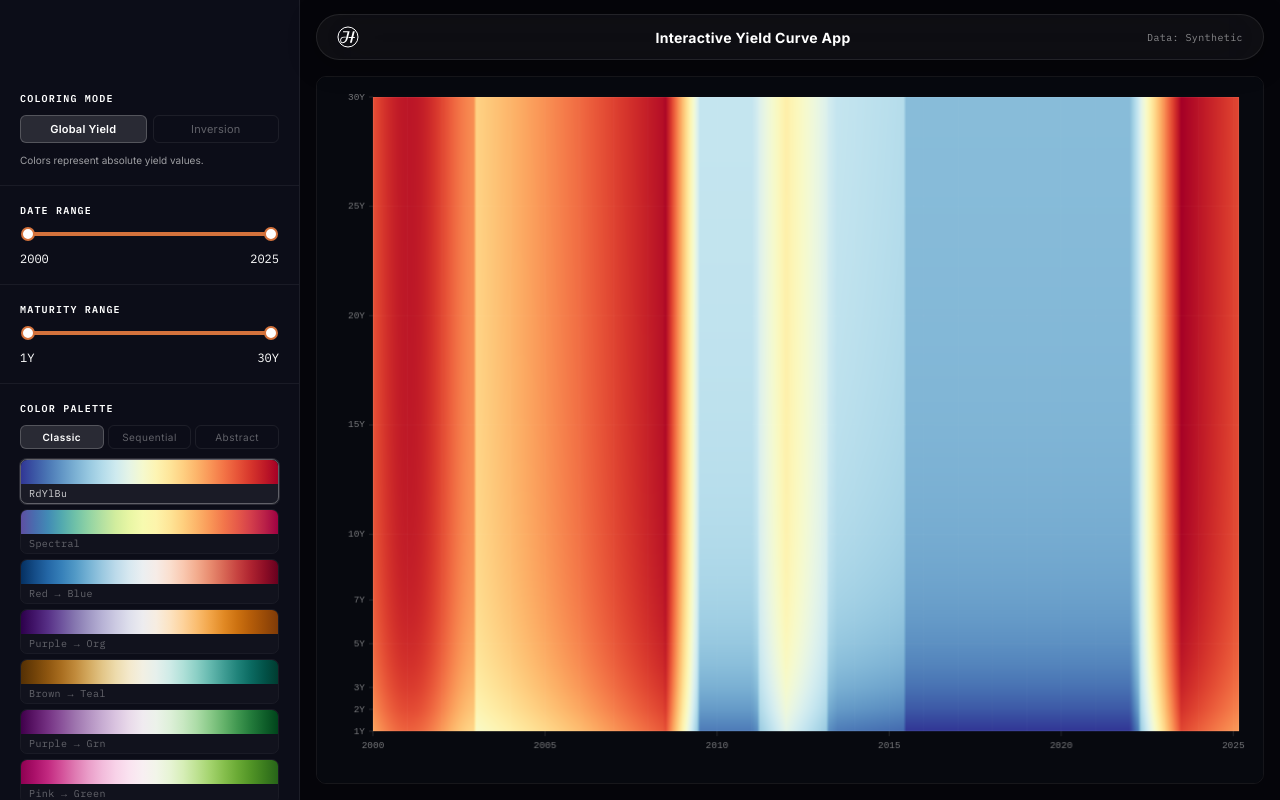
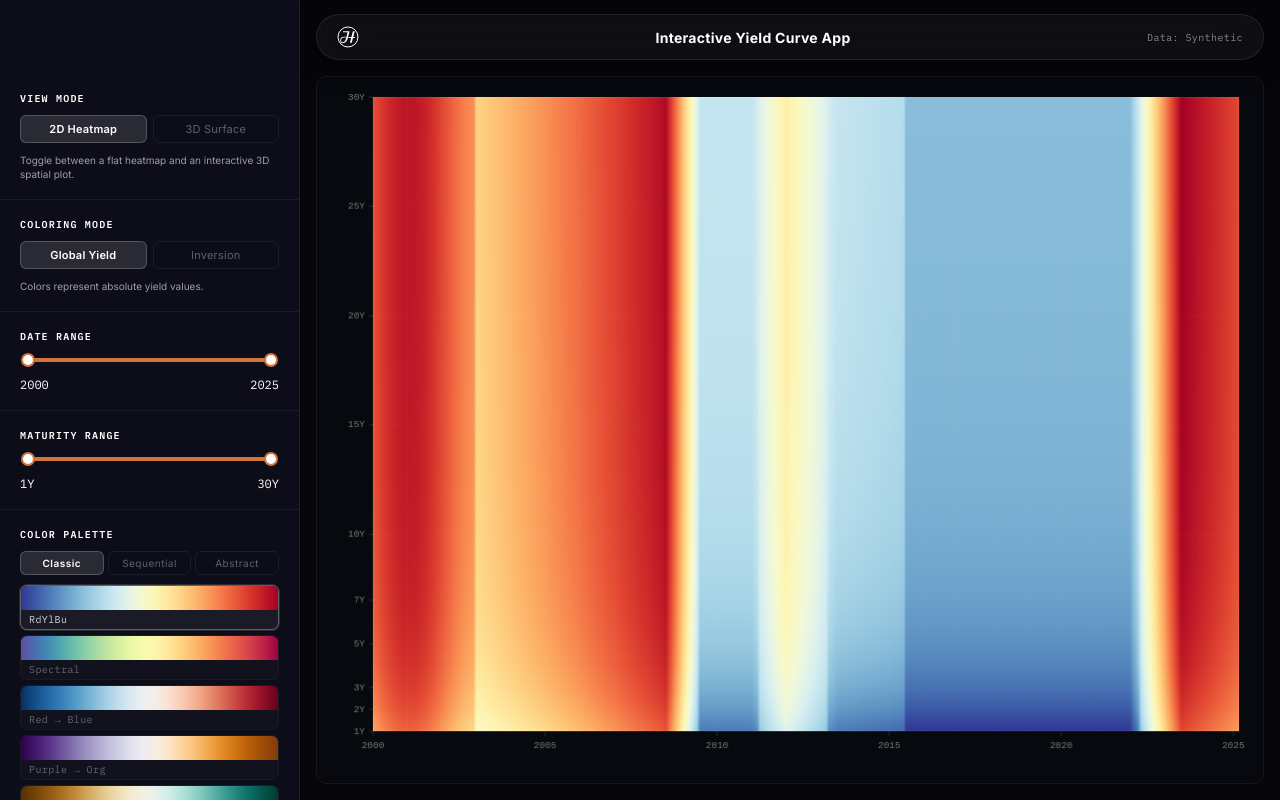
Before and after one commit to julianhilgemann/heatmapp, a React (Vite) app: page / in a window 1280 px wide. Built offline with nearby package versions, Linux system fonts and the light colour scheme.

Commit message:
added 3D mode

```diff
--- a/package.json
+++ b/package.json
@@ -13,9 +13,11 @@
   },
   "dependencies": {
     "d3": "^7.9.0",
+    "plotly.js": "^3.4.0",
     "rc-slider": "^11.1.9",
     "react": "^19.2.0",
-    "react-dom": "^19.2.0"
+    "react-dom": "^19.2.0",
+    "react-plotly.js": "^2.6.0"
   },
   "devDependencies": {
     "@eslint/js": "^9.39.1",
--- a/src/App.jsx
+++ b/src/App.jsx
@@ -2,6 +2,7 @@ import { useState, useRef, useEffect, useCallback, useMemo } from "react";
 import * as d3 from "d3";
 import Slider from "rc-slider";
 import "rc-slider/assets/index.css";
+import Plot from "react-plotly.js";
 
 // ── Bundesbank API ────────────────────────────────────────────────────────────
 
@@ -388,6 +389,7 @@ export default function YieldCurveApp() {
 
   const [colorMode, setColorMode] = useState("global");
   const [invertColors, setInvertColors] = useState(false);
+  const [viewMode, setViewMode] = useState("2d"); // "2d" or "3d"
   const [recs, setRecs] = useState(() => makeSynthData(2000, 2025));
   const [loading, setLoading] = useState(false);
   const [progress, setProgress] = useState(0);
@@ -463,6 +465,80 @@ export default function YieldCurveApp() {
       mats,
     };
   }, [recs, matMin, matMax, startYear, endYear]);
+
+  // Compute 3D Plotly Data
+  const plotlyData = useMemo(() => {
+    if (viewMode !== "3d" || !dates?.length || !mats?.length) return null;
+
+    // Create a matrix Z[mats_index][dates_index]
+    const zMatrix = mats.map((m) => new Array(dates.length).fill(null));
+
+    // Lookup
+    const lk = {};
+    const fr = recs.filter((r) => {
+      const y = parseInt(r.date.split("-")[0]);
+      return r.maturity >= matMin && r.maturity <= matMax && y >= startYear && y <= endYear;
+    });
+
+    const maxMatPerDate = {};
+    fr.forEach((r) => {
+      if (!maxMatPerDate[r.date] || r.maturity > maxMatPerDate[r.date]) {
+        maxMatPerDate[r.date] = r.maturity;
+      }
+    });
+
+    fr.forEach((r) => {
+      if (!lk[r.date]) lk[r.date] = {};
+      lk[r.date][r.maturity] = r.value;
+    });
+
+    mats.forEach((m, yIdx) => {
+      dates.forEach((d, xIdx) => {
+        const val = lk[d]?.[m];
+        if (val === undefined) return;
+        if (colorMode === "inversion") {
+          const longYield = lk[d]?.[maxMatPerDate[d]];
+          if (longYield !== undefined) zMatrix[yIdx][xIdx] = val - longYield;
+        } else {
+          zMatrix[yIdx][xIdx] = val;
+        }
+      });
+    });
+
+    // Create colorscale array for Plotly (must be [ [step, "rgb()"], ... ])
+    const numStops = 20;
+    const cfn = PALETTES[palette].fn;
+    const plColorscale = Array.from({ length: numStops }, (_, i) => {
+      const t = i / (numStops - 1);
+      const mappedT = invertColors ? 1 - t : t;
+      const d3c = d3.rgb(cfn(mappedT));
+      return [t, `rgb(${d3c.r}, ${d3c.g}, ${d3c.b})`];
+    });
+
+    let cmin, cmax;
+    if (colorMode === "inversion") {
+      cmin = -maxAbsInv;
+      cmax = maxAbsInv;
+    } else {
+      cmin = minV;
+      cmax = maxV;
+    }
+
+    return [{
+      z: zMatrix,
+      x: dates,
+      y: mats.map(m => `${m}Y`),
+      type: "surface",
+      colorscale: plColorscale,
+      cmin,
+      cmax,
+      contours: {
+        z: { show: true, usecolormap: true, highlightcolor: "#fff", project: { z: true } }
+      },
+      hoverinfo: "x+y+z",
+      showscale: false
+    }];
+  }, [viewMode, dates, mats, recs, matMin, matMax, startYear, endYear, colorMode, palette, invertColors, minV, maxV, maxAbsInv]);
 
   // Resize observer
   useEffect(() => {
@@ -1031,6 +1107,56 @@ export default function YieldCurveApp() {
           }}
         >
 
+          {/* View Mode (2D/3D) */}
+          <div style={tok.section} className="mob-section">
+            <div style={tok.lbl}>View Mode</div>
+            <div style={{ display: "flex", gap: 6, padding: "0 0 10px" }}>
+              <button
+                style={{
+                  flex: 1,
+                  background: viewMode === "2d" ? "rgba(255,255,255,0.12)" : "transparent",
+                  border: "1px solid",
+                  borderColor: viewMode === "2d" ? "rgba(255,255,255,0.2)" : "rgba(255,255,255,0.07)",
+                  borderRadius: 6,
+                  color: viewMode === "2d" ? "#fff" : "rgba(255,255,255,0.35)",
+                  padding: "6px 0",
+                  fontSize: 11,
+                  fontWeight: viewMode === "2d" ? 600 : 400,
+                  cursor: "pointer",
+                  letterSpacing: "0.02em",
+                  fontFamily: "Inter, sans-serif",
+                  transition: "all 0.15s",
+                }}
+                onClick={() => setViewMode("2d")}
+              >
+                2D Heatmap
+              </button>
+              <button
+                style={{
+                  flex: 1,
+                  background: viewMode === "3d" ? "rgba(255,255,255,0.12)" : "transparent",
+                  border: "1px solid",
+                  borderColor: viewMode === "3d" ? "rgba(255,255,255,0.2)" : "rgba(255,255,255,0.07)",
+                  borderRadius: 6,
+                  color: viewMode === "3d" ? "#fff" : "rgba(255,255,255,0.35)",
+                  padding: "6px 0",
+                  fontSize: 11,
+                  fontWeight: viewMode === "3d" ? 600 : 400,
+                  cursor: "pointer",
+                  letterSpacing: "0.02em",
+                  fontFamily: "Inter, sans-serif",
+                  transition: "all 0.15s",
+                }}
+                onClick={() => setViewMode("3d")}
+              >
+                3D Surface
+              </button>
+            </div>
+            <p style={{ ...tok.mutedSpan, fontSize: 10, opacity: 0.6, lineHeight: 1.4 }}>
+              Toggle between a flat heatmap and an interactive 3D spatial plot.
+            </p>
+          </div>
+
           {/* Coloring Mode */}
           <div style={tok.section} className="mob-section">
             <div style={tok.lbl}>Coloring Mode</div>
@@ -1308,7 +1434,7 @@ export default function YieldCurveApp() {
           </div>
         </div>
 
-        {/* ── Main Canvas ───────────────────────────────────────────────── */}
+        {/* ── Main Canvas / 3D Plot ─────────────────────────────────────── */}
         <div
           ref={containerRef}
           className="yc-main"
@@ -1322,6 +1448,7 @@ export default function YieldCurveApp() {
             position: "relative",
           }}
         >
+          {viewMode === "2d" ? (
             <canvas
               ref={canvasRef}
               style={{
@@ -1333,10 +1460,58 @@ export default function YieldCurveApp() {
               onMouseMove={handleMouseMove}
               onMouseLeave={() => setTooltip(null)}
             />
+          ) : (
+            <div style={{ flex: 1, borderRadius: 10, overflow: "hidden", border: "1px solid rgba(255,255,255,0.07)" }}>
+              {plotlyData ? (
+                <Plot
+                  data={plotlyData}
+                  layout={{
+                    autosize: true,
+                    margin: { l: 0, r: 0, b: 0, t: 0, pad: 0 },
+                    paper_bgcolor: "#05050A",
+                    plot_bgcolor: "#05050A",
+                    scene: {
+                      xaxis: {
+                        color: "rgba(255,255,255,0.45)",
+                        gridcolor: "rgba(255,255,255,0.08)",
+                        zerolinecolor: "rgba(255,255,255,0.08)",
+                        title: { text: "Date", font: { color: "rgba(255,255,255,0.6)" } },
+                        tickfont: { family: '"IBM Plex Mono", monospace', size: 10 }
+                      },
+                      yaxis: {
+                        color: "rgba(255,255,255,0.45)",
+                        gridcolor: "rgba(255,255,255,0.08)",
+                        zerolinecolor: "rgba(255,255,255,0.08)",
+                        title: { text: "Maturity", font: { color: "rgba(255,255,255,0.6)" } },
+                        tickfont: { family: '"IBM Plex Mono", monospace', size: 10 }
+                      },
+                      zaxis: {
+                        color: "rgba(255,255,255,0.45)",
+                        gridcolor: "rgba(255,255,255,0.08)",
+                        zerolinecolor: "rgba(255,255,255,0.08)",
+                        title: { text: colorMode === "global" ? "Yield %" : "Spread %", font: { color: "rgba(255,255,255,0.6)" } },
+                        tickfont: { family: '"IBM Plex Mono", monospace', size: 10 }
+                      },
+                      camera: {
+                        eye: { x: 1.5, y: -1.5, z: 1.0 }
+                      }
+                    }
+                  }}
+                  useResizeHandler={true}
+                  style={{ width: "100%", height: "100%" }}
+                  config={{ responsive: true, displayModeBar: false }}
+                />
+              ) : (
+                <div style={{ display: "flex", alignItems: "center", justifyContent: "center", height: "100%", color: "#fff" }}>
+                  Rendering 3D...
+                </div>
+              )}
+            </div>
+          )}
         </div>
 
         {/* ── Tooltip ───────────────────────────────────────────────────── */}
-        {tooltip && (
+        {viewMode === "2d" && tooltip && (
           <div
             className="tooltip-card"
             style={{
@@ -1518,6 +1693,54 @@ export default function YieldCurveApp() {
             {mobTab === "range" && (
               <div style={{ display: "flex", flexDirection: "column", gap: 18 }}>
                 <div>
+                  <div style={tok.lbl}>View Mode</div>
+                  <div style={{ display: "flex", gap: 6, padding: "0 0 10px" }}>
+                    <button
+                      style={{
+                        flex: 1,
+                        background: viewMode === "2d" ? "rgba(255,255,255,0.12)" : "transparent",
+                        border: "1px solid",
+                        borderColor: viewMode === "2d" ? "rgba(255,255,255,0.2)" : "rgba(255,255,255,0.07)",
+                        borderRadius: 6,
+                        color: viewMode === "2d" ? "#fff" : "rgba(255,255,255,0.35)",
+                        padding: "6px 0",
+                        fontSize: 11,
+                        fontWeight: viewMode === "2d" ? 600 : 400,
+                        cursor: "pointer",
+                        letterSpacing: "0.02em",
+                        fontFamily: "Inter, sans-serif",
+                        transition: "all 0.15s",
+                      }}
+                      onClick={() => setViewMode("2d")}
+                    >
+                      2D Heatmap
+                    </button>
+                    <button
+                      style={{
+                        flex: 1,
+                        background: viewMode === "3d" ? "rgba(255,255,255,0.12)" : "transparent",
+                        border: "1px solid",
+                        borderColor: viewMode === "3d" ? "rgba(255,255,255,0.2)" : "rgba(255,255,255,0.07)",
+                        borderRadius: 6,
+                        color: viewMode === "3d" ? "#fff" : "rgba(255,255,255,0.35)",
+                        padding: "6px 0",
+                        fontSize: 11,
+                        fontWeight: viewMode === "3d" ? 600 : 400,
+                        cursor: "pointer",
+                        letterSpacing: "0.02em",
+                        fontFamily: "Inter, sans-serif",
+                        transition: "all 0.15s",
+                      }}
+                      onClick={() => setViewMode("3d")}
+                    >
+                      3D Surface
+                    </button>
+                  </div>
+                  <p style={{ ...tok.mutedSpan, fontSize: 10, opacity: 0.6, lineHeight: 1.4, marginBottom: 18 }}>
+                    Toggle between a flat heatmap and an interactive 3D spatial plot.
+                  </p>
+                </div>
+                <div>
                   <div style={tok.lbl}>Coloring Mode</div>
                   <div style={{ display: "flex", gap: 6, padding: "0 0 10px" }}>
                     <button
```
Also changed, not shown: 1 other file (tests, documents, lock files or other folders). Lines whose indentation alone changed are shown as unchanged.
